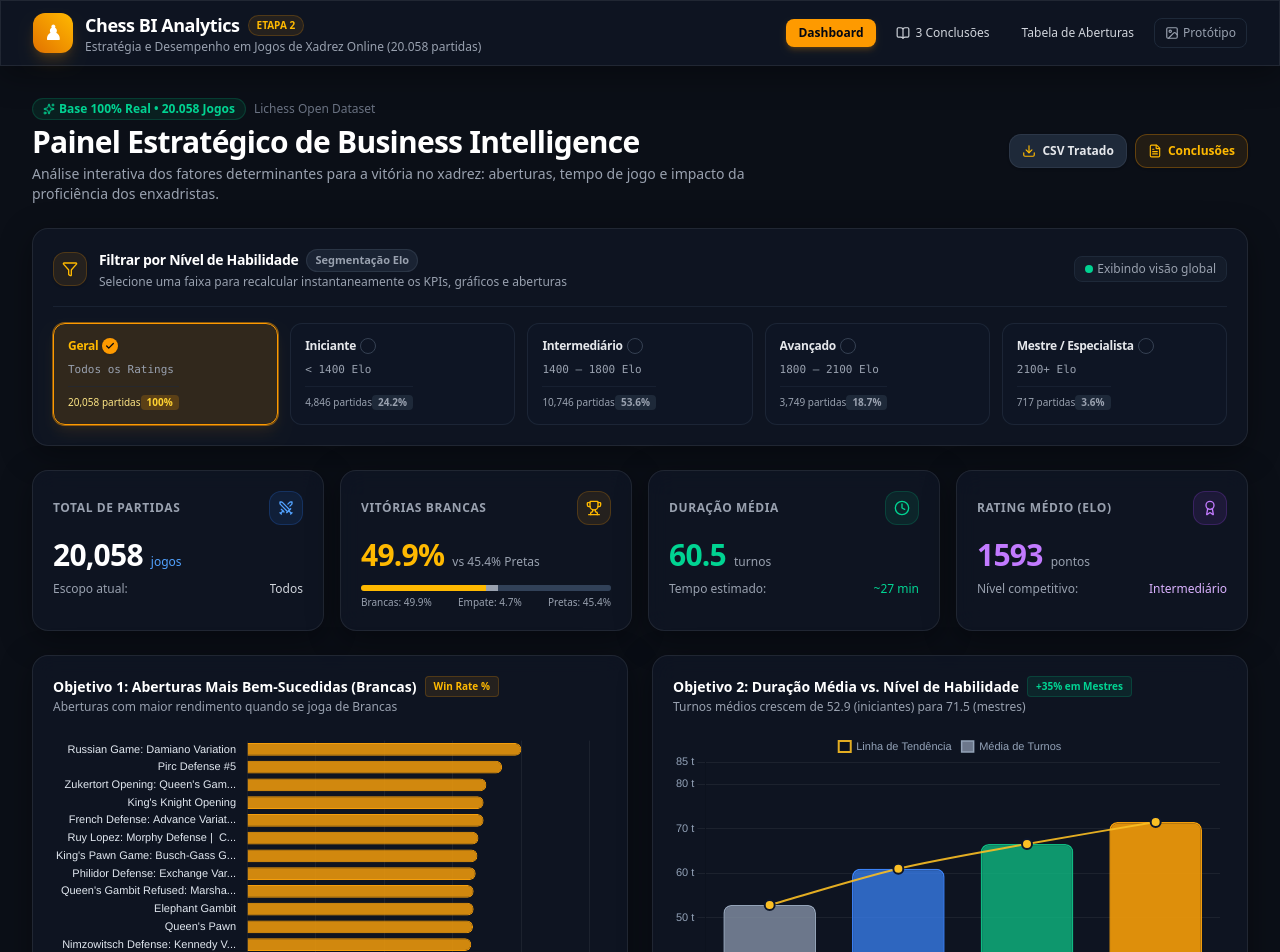
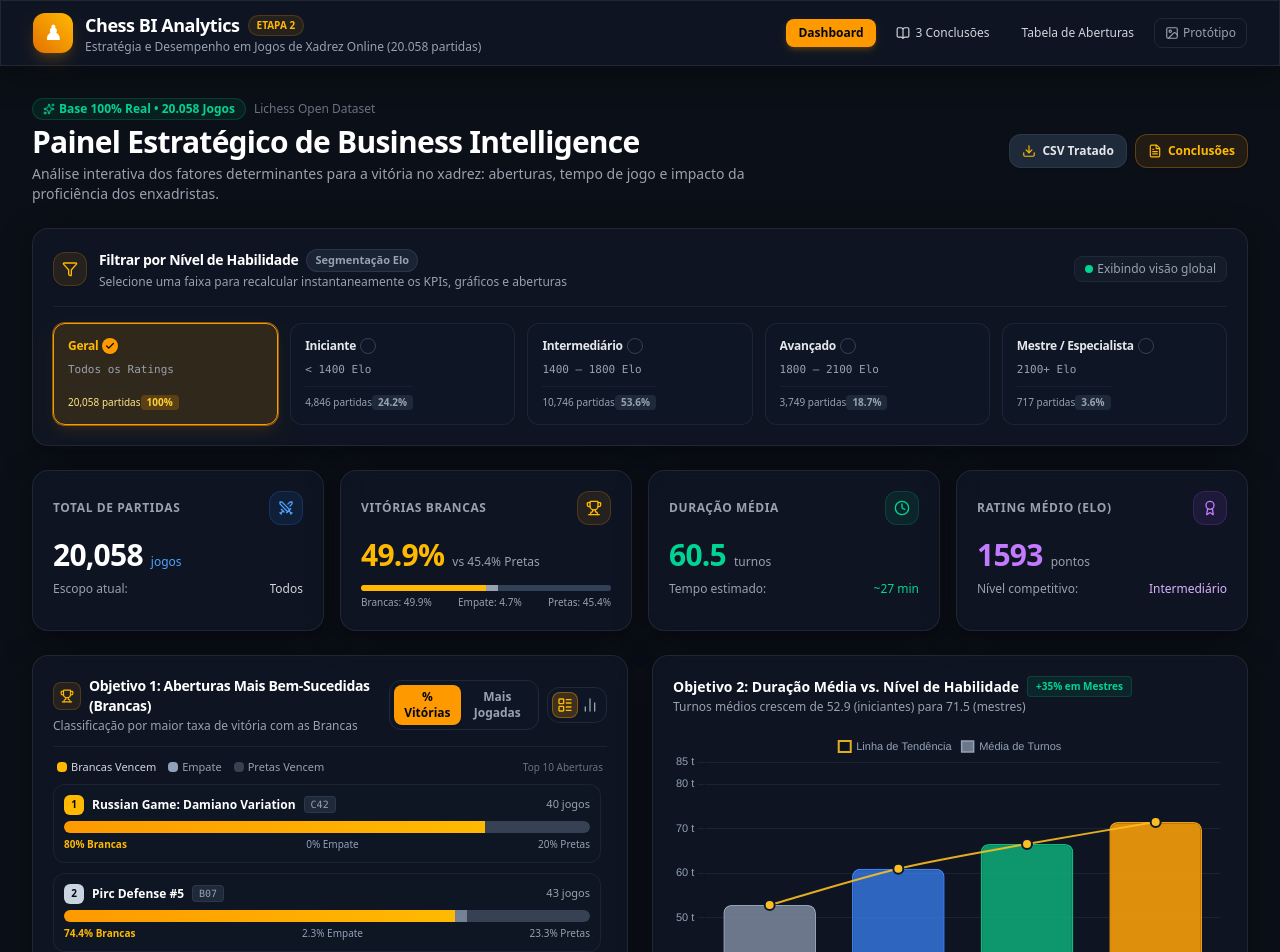
Before and after one commit to joaopereirajp/chess_bi, a Next.js app: page / in a window 1280 px wide. Shown: the top 952 px of the page. Built offline with nearby package versions, Linux system fonts and the light colour scheme.

Commit message:
feat(ui): nova visualizacao do Objetivo 1 com barra tripartida estilo Lichess e seletor de metricas

```diff
--- a/src/app/page.js
+++ b/src/app/page.js
@@ -122,7 +122,10 @@ export default function Home() {
             {/* Main Charts Grid */}
             <div className="grid grid-cols-1 lg:grid-cols-2 gap-6">
               {/* Gráfico 1: Aberturas mais bem-sucedidas */}
-              <OpeningsChart openingsData={currentOpenings} />
+              <OpeningsChart
+                openingsData={currentOpenings}
+                mostPlayedData={dashboardData.most_played_openings}
+              />
 
               {/* Gráfico 2: Duração por rating */}
               <DurationChart turnsByTier={dashboardData.turns_by_tier} />
--- a/src/components/OpeningsChart.jsx
+++ b/src/components/OpeningsChart.jsx
@@ -1,24 +1,31 @@
 'use client';
 
-import { useEffect, useRef } from 'react';
+import { useState, useEffect, useRef } from 'react';
 import Chart from 'chart.js/auto';
+import { Trophy, Flame, BarChart2, LayoutList, Info } from 'lucide-react';
 
-export default function OpeningsChart({ openingsData }) {
+export default function OpeningsChart({ openingsData, mostPlayedData }) {
+  const [metricMode, setMetricMode] = useState('winrate'); // 'winrate' | 'volume'
+  const [viewMode, setViewMode] = useState('bars'); // 'bars' (tripartite) | 'chart' (chart.js)
   const canvasRef = useRef(null);
   const chartInstance = useRef(null);
 
+  // Seleciona a lista de aberturas de acordo com o modo
+  const activeList = metricMode === 'winrate' ? openingsData : (mostPlayedData || openingsData);
+  const displayItems = (activeList || []).slice(0, 10);
+
+  // Renderiza Chart.js quando o usuário está no modo 'chart'
   useEffect(() => {
-    if (!canvasRef.current || !openingsData || openingsData.length === 0) return;
+    if (viewMode !== 'chart' || !canvasRef.current || displayItems.length === 0) return;
 
     if (chartInstance.current) {
       chartInstance.current.destroy();
     }
 
-    const labels = openingsData.map((d) => {
-      // Abrevia nomes muito longos se necessário
-      return d.name.length > 32 ? d.name.substring(0, 30) + '...' : d.name;
-    });
-    const winRates = openingsData.map((d) => d.white_win_pct);
+    const labels = displayItems.map((d) =>
+      d.name.length > 28 ? d.name.substring(0, 26) + '...' : d.name
+    );
+    const winRates = displayItems.map((d) => d.white_win_pct);
 
     const ctx = canvasRef.current.getContext('2d');
 
@@ -43,9 +50,7 @@ export default function OpeningsChart({ openingsData }) {
         responsive: true,
         maintainAspectRatio: false,
         plugins: {
-          legend: {
-            display: false,
-          },
+          legend: { display: false },
           tooltip: {
             backgroundColor: 'rgba(15, 23, 42, 0.95)',
             titleColor: '#f8fafc',
@@ -54,12 +59,9 @@ export default function OpeningsChart({ openingsData }) {
             borderWidth: 1,
             padding: 12,
             callbacks: {
-              title: function (items) {
-                const idx = items[0].dataIndex;
-                return openingsData[idx].name;
-              },
-              label: function (item) {
-                const d = openingsData[item.dataIndex];
+              title: (items) => displayItems[items[0].dataIndex].name,
+              label: (item) => {
+                const d = displayItems[item.dataIndex];
                 return [
                   `Taxa de Vitória Brancas: ${d.white_win_pct}%`,
                   `Total de Partidas: ${d.total_games}`,
@@ -79,18 +81,11 @@ export default function OpeningsChart({ openingsData }) {
               color: '#94a3b8',
               font: { size: 11 },
             },
-            grid: {
-              color: 'rgba(255, 255, 255, 0.06)',
-            },
+            grid: { color: 'rgba(255, 255, 255, 0.06)' },
           },
           y: {
-            ticks: {
-              color: '#e2e8f0',
-              font: { size: 11, weight: '500' },
-            },
-            grid: {
-              display: false,
-            },
+            ticks: { color: '#e2e8f0', font: { size: 11, weight: '500' } },
+            grid: { display: false },
           },
         },
       },
@@ -99,25 +94,190 @@ export default function OpeningsChart({ openingsData }) {
     return () => {
       if (chartInstance.current) chartInstance.current.destroy();
     };
-  }, [openingsData]);
+  }, [displayItems, viewMode]);
 
   return (
-    <div className="glass-panel rounded-2xl p-5 border border-gray-800 flex flex-col h-[400px]">
-      <div className="flex items-center justify-between mb-4">
+    <div className="glass-panel rounded-2xl p-5 border border-gray-800 flex flex-col h-[460px] shadow-xl">
+      {/* Top Header of Card */}
+      <div className="flex flex-col sm:flex-row sm:items-center justify-between gap-3 pb-3 border-b border-gray-800/80 mb-3">
         <div>
           <div className="flex items-center space-x-2">
-            <h3 className="text-sm font-bold text-white">Objetivo 1: Aberturas Mais Bem-Sucedidas (Brancas)</h3>
-            <span className="text-[10px] bg-amber-500/10 text-amber-400 px-2 py-0.5 rounded border border-amber-500/20 font-semibold">
-              Win Rate %
-            </span>
+            <div className="p-1.5 rounded-lg bg-amber-500/10 text-amber-400 border border-amber-500/20">
+              <Trophy className="w-3.5 h-3.5" />
+            </div>
+            <h3 className="text-sm font-bold text-white tracking-tight">
+              Objetivo 1: Aberturas Mais Bem-Sucedidas (Brancas)
+            </h3>
           </div>
           <p className="text-xs text-gray-400 mt-0.5">
-            Aberturas com maior rendimento quando se joga de Brancas
+            {metricMode === 'winrate'
+              ? 'Classificação por maior taxa de vitória com as Brancas'
+              : 'Classificação por volume total de partidas jogadas'}
           </p>
         </div>
+
+        {/* Action Toggles: Metric and View Mode */}
+        <div className="flex items-center space-x-2">
+          {/* Metric Selector Toggle */}
+          <div className="flex items-center bg-gray-900/80 rounded-xl p-1 border border-gray-800">
+            <button
+              onClick={() => setMetricMode('winrate')}
+              className={`px-2.5 py-1 rounded-lg text-xs font-semibold transition-all cursor-pointer flex items-center space-x-1 ${
+                metricMode === 'winrate'
+                  ? 'bg-amber-500 text-gray-950 shadow-sm'
+                  : 'text-gray-400 hover:text-white'
+              }`}
+              title="Classificar por maior percentual de vitória"
+            >
+              <span>% Vitórias</span>
+            </button>
+            <button
+              onClick={() => setMetricMode('volume')}
+              className={`px-2.5 py-1 rounded-lg text-xs font-semibold transition-all cursor-pointer flex items-center space-x-1 ${
+                metricMode === 'volume'
+                  ? 'bg-amber-500 text-gray-950 shadow-sm'
+                  : 'text-gray-400 hover:text-white'
+              }`}
+              title="Classificar pelas mais jogadas"
+            >
+              <span>Mais Jogadas</span>
+            </button>
+          </div>
+
+          {/* View Mode Toggle (Tripartite bars vs Chart.js) */}
+          <div className="flex items-center bg-gray-900/80 rounded-xl p-1 border border-gray-800">
+            <button
+              onClick={() => setViewMode('bars')}
+              className={`p-1 rounded-lg transition-all cursor-pointer ${
+                viewMode === 'bars'
+                  ? 'bg-amber-500/20 text-amber-400 border border-amber-500/40'
+                  : 'text-gray-400 hover:text-white'
+              }`}
+              title="Visualização em Barras Tripartidas (Estilo Lichess)"
+            >
+              <LayoutList className="w-4 h-4" />
+            </button>
+            <button
+              onClick={() => setViewMode('chart')}
+              className={`p-1 rounded-lg transition-all cursor-pointer ${
+                viewMode === 'chart'
+                  ? 'bg-amber-500/20 text-amber-400 border border-amber-500/40'
+                  : 'text-gray-400 hover:text-white'
+              }`}
+              title="Visualização em Gráfico de Barras"
+            >
+              <BarChart2 className="w-4 h-4" />
+            </button>
+          </div>
+        </div>
       </div>
+
+      {/* Tripartite Legend */}
+      <div className="flex items-center justify-between text-[11px] text-gray-400 mb-2 px-1">
+        <div className="flex items-center space-x-3">
+          <div className="flex items-center space-x-1">
+            <span className="w-2.5 h-2.5 rounded-sm bg-amber-400 inline-block" />
+            <span className="text-gray-300 font-medium">Brancas Vencem</span>
+          </div>
+          <div className="flex items-center space-x-1">
+            <span className="w-2.5 h-2.5 rounded-sm bg-slate-400 inline-block" />
+            <span>Empate</span>
+          </div>
+          <div className="flex items-center space-x-1">
+            <span className="w-2.5 h-2.5 rounded-sm bg-gray-700 inline-block" />
+            <span>Pretas Vencem</span>
+          </div>
+        </div>
+
+        <span className="text-[10px] text-gray-500 hidden sm:inline">
+          Top 10 Aberturas
+        </span>
+      </div>
+
+      {/* Main Content Area */}
       <div className="flex-1 min-h-0 relative">
-        <canvas ref={canvasRef} />
+        {viewMode === 'bars' ? (
+          <div className="h-full overflow-y-auto pr-1.5 space-y-2.5">
+            {displayItems.map((item, idx) => {
+              // Medal icon for top 3
+              const rankColor =
+                idx === 0
+                  ? 'bg-amber-400 text-gray-950 font-extrabold shadow-sm'
+                  : idx === 1
+                  ? 'bg-slate-300 text-gray-950 font-bold'
+                  : idx === 2
+                  ? 'bg-amber-700 text-white font-bold'
+                  : 'bg-gray-800 text-gray-400 font-medium';
+
+              return (
+                <div
+                  key={idx}
+                  className="p-2.5 rounded-xl bg-gray-900/50 hover:bg-gray-800/60 border border-gray-800/80 hover:border-gray-700 transition-all group"
+                >
+                  {/* Top Line: Rank, Name, ECO, Total games */}
+                  <div className="flex items-center justify-between gap-2 mb-1.5">
+                    <div className="flex items-center space-x-2 min-w-0">
+                      <span
+                        className={`w-5 h-5 rounded-md flex items-center justify-center text-[10px] shrink-0 ${rankColor}`}
+                      >
+                        {idx + 1}
+                      </span>
+                      <span
+                        className="text-xs font-semibold text-white truncate group-hover:text-amber-300 transition-colors"
+                        title={item.name}
+                      >
+                        {item.name}
+                      </span>
+                      <span className="text-[10px] font-mono px-1.5 py-0.2 rounded bg-gray-800 text-gray-400 border border-gray-700/60 shrink-0">
+                        {item.eco}
+                      </span>
+                    </div>
+
+                    <div className="flex items-center space-x-2 shrink-0 text-[11px]">
+                      <span className="text-gray-400 font-medium">
+                        {item.total_games.toLocaleString()} jogos
+                      </span>
+                    </div>
+                  </div>
+
+                  {/* Tripartite Segmented Bar */}
+                  <div className="w-full h-3 rounded-md bg-gray-950 overflow-hidden flex shadow-inner">
+                    <div
+                      className="bg-gradient-to-r from-amber-500 to-amber-400 h-full transition-all duration-300"
+                      style={{ width: `${item.white_win_pct}%` }}
+                      title={`Brancas: ${item.white_win_pct}% (${item.white_wins} vitórias)`}
+                    />
+                    <div
+                      className="bg-slate-400/80 h-full transition-all duration-300"
+                      style={{ width: `${item.draw_pct}%` }}
+                      title={`Empates: ${item.draw_pct}% (${item.draws} empates)`}
+                    />
+                    <div
+                      className="bg-gray-700 h-full transition-all duration-300"
+                      style={{ width: `${item.black_win_pct}%` }}
+                      title={`Pretas: ${item.black_win_pct}% (${item.black_wins} vitórias)`}
+                    />
+                  </div>
+
+                  {/* Bottom Line: Direct percentage breakdown */}
+                  <div className="flex items-center justify-between text-[10px] mt-1 text-gray-400 font-medium">
+                    <span className="text-amber-400 font-bold">
+                      {item.white_win_pct}% Brancas
+                    </span>
+                    <span className="text-slate-400">
+                      {item.draw_pct}% Empate
+                    </span>
+                    <span className="text-gray-400">
+                      {item.black_win_pct}% Pretas
+                    </span>
+                  </div>
+                </div>
+              );
+            })}
+          </div>
+        ) : (
+          <canvas ref={canvasRef} />
+        )}
       </div>
     </div>
   );
```
